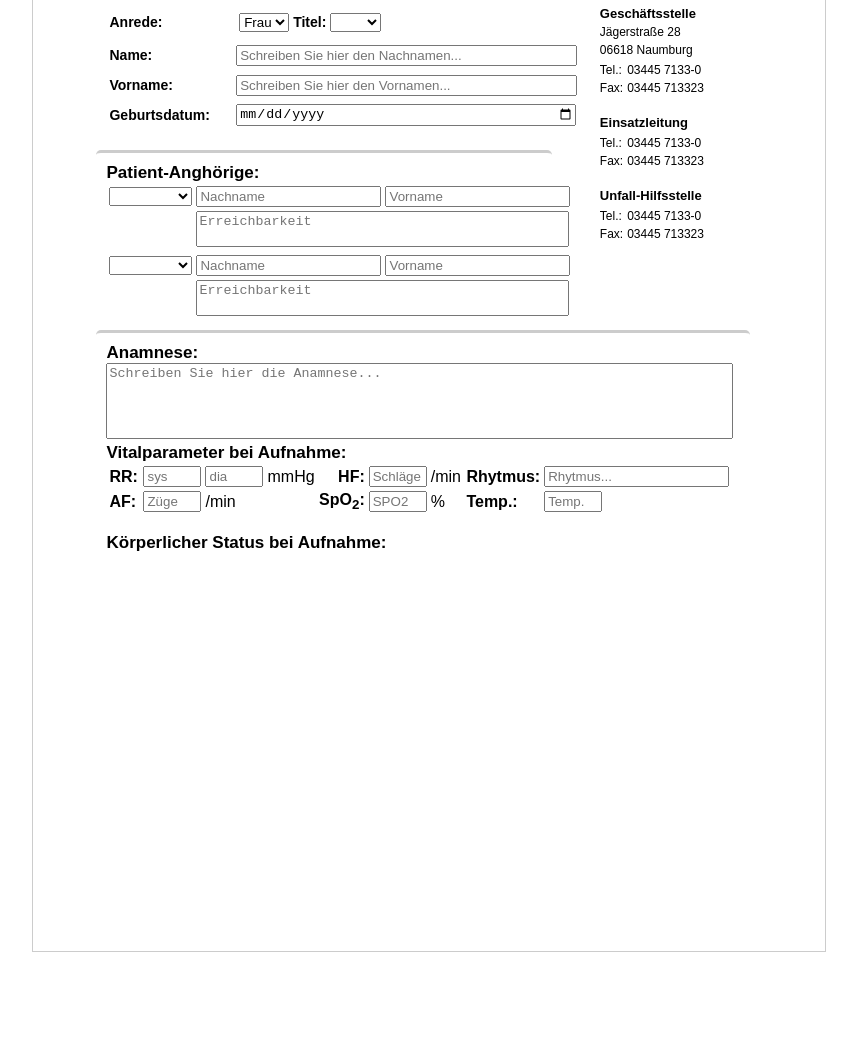
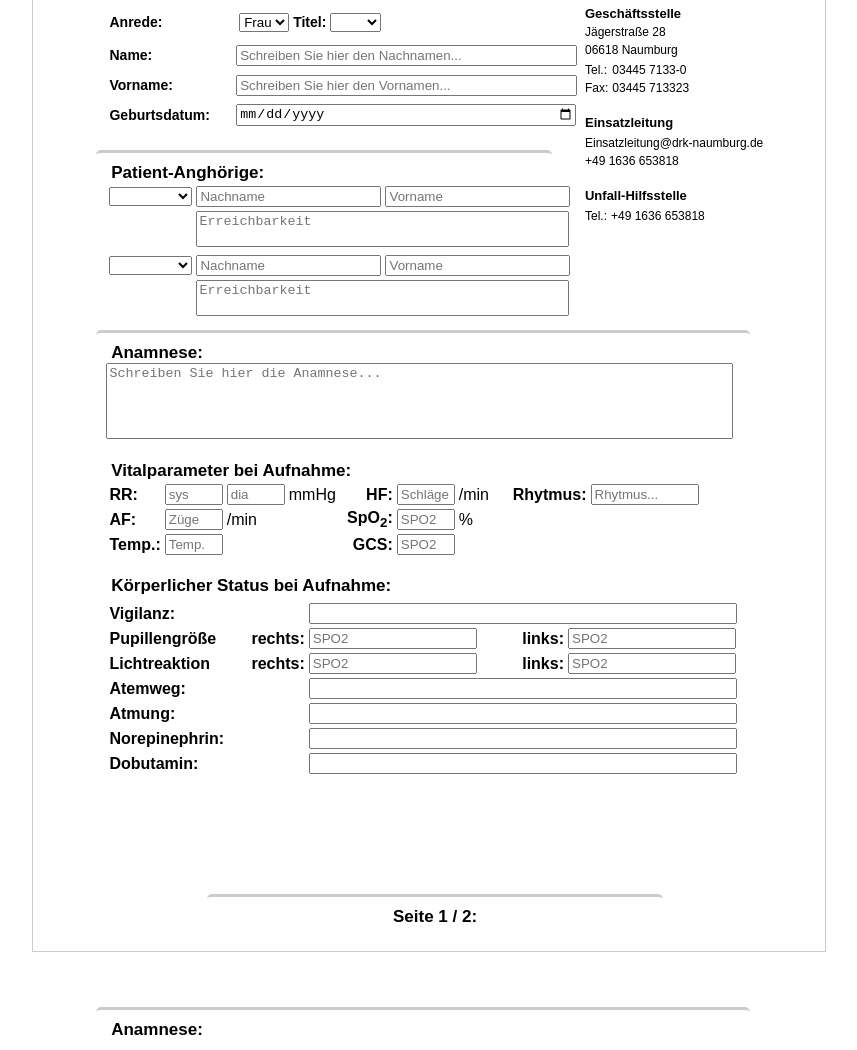
Before and after one commit to Datenflix007/Arztbrief, a plain HTML site: page index.html in a window 1280 px wide. Shown: the part 171-1221 px from the top of the page, without its empty margins (211-1068 px from the left). Before the commit the page ends 1123 px from the top, so only its background shows below. Drawn offline with Linux system fonts and the light colour scheme.

Commit message:
Update index.html

```diff
--- a/index.html
+++ b/index.html
@@ -18,6 +18,7 @@
             border: 1px solid #ccc;
             padding: 20mm;
             position: relative;
+
         }
 
         header {
@@ -109,6 +110,28 @@
             border-radius: 5px;
 
         }
+
+        .seite1 {
+            width: 55%;
+            position: absolute;
+            top: 95%; /* Position unterhalb von "Organisation XYZ" */
+            left: 22%;
+            border-top: 3px solid #ccc;
+            padding: 10px;
+            border-radius: 5px;
+            text-align: center;
+        }
+
+        .patient-verlauf {
+            width: 80%;
+            position: absolute;
+            top: 105%; /* Position unterhalb von "Organisation XYZ" */
+            left: 8%;
+            right: 170px; /* Platz für das Impressum */
+            border-top: 3px solid #ccc;
+            padding: 10px;
+            border-radius: 5px;
+        }
         header {
             display: flex;
             justify-content: space-between;
@@ -159,8 +182,8 @@
                             <tr><td><b style="font-size: 13px">Einsatzleitung</b><br/></td></tr>
                         </table>
                         <table>
-                            <tr><td>Tel.:</td><td>03445 7133-0</td></tr>
-                            <tr><td>Fax:</td><td>03445  713323</td></tr>
+                            <tr><td>Einsatzleitung@drk-naumburg.de</td></tr>
+                            <tr><td>+49 1636 653818</td></tr>
                         </table>
                         <br/>
 
@@ -168,8 +191,7 @@
                             <tr><td><b style="font-size: 13px">Unfall-Hilfsstelle</b><br/></td></tr>
                         </table>
                         <table>
-                            <tr><td>Tel.:</td><td>03445 7133-0</td></tr>
-                            <tr><td>Fax:</td><td>03445  713323</td></tr>
+                            <tr><td>Tel.:</td><td>+49 1636 653818</td></tr>
                         </table>
 
                     </div>
@@ -222,7 +244,7 @@
 
             <!-- Patient-Stammdaten -->
             <div class="patient-member">
-                <b style="font-size: 17px">Patient-Anghörige:</b>
+                <b style="font-size: 17px">&nbspPatient-Anghörige:</b>
 
                 <table>
                     <tr>
@@ -281,11 +303,11 @@
 
 
         <div class="patient-anamnese">
-            <b style="font-size: 17px">Anamnese:</b><br/>
+            <b style="font-size: 17px">&nbspAnamnese:</b><br/>
             <textarea style="width: 98%; height: 70px;" placeholder="Schreiben Sie hier die Anamnese..." ></textarea>
 
-            <br />
-            <b style="font-size: 17px">Vitalparameter bei Aufnahme:</b><br/>
+            <br /><br/>
+            <b style="font-size: 17px">&nbspVitalparameter bei Aufnahme:</b><br/>
             <table>
                 <tr>
                     <td width="50px;"><b>RR:</b></td>
@@ -296,7 +318,7 @@
                     <td width="50px;"><input style="width: 50px;" placeholder="Schläge"/></td>
                     <td width="50px;">/min</td>
                     <td width="50px;"><b>Rhytmus:</b></td>
-                    <td width="50px;" colspan="2"><input  placeholder="Rhytmus..."/></td>
+                    <td width="50px;" colspan="2"><input style="width: 200%" placeholder="Rhytmus..."/></td>
                     <td width="50px;"></td>
                 </tr><tr>
                     <td><b>AF:</b></td>
@@ -306,22 +328,80 @@
                     <td style="text-align: right;"><b>SpO<sub>2</sub>:</b></td>
                     <td><input style="width: 50px;" placeholder="SPO2"/></td>
                     <td>%</td>
-                    <td><b>Temp.:</b></td>
+                    <td></td>
+                    <td></td>
+                    <td></td>
+                </tr><tr>
+                    <td conspan="1" style="text-align: right;"><b>Temp.:</b></td>
                     <td><input style="width: 50px;" placeholder="Temp."/></td>
                     <td></td>
+                    <td></td>
+                    <td style="text-align: right;"><b>GCS:</b></td>
+                    <td><input style="width: 50px;" placeholder="SPO2"/></td>
+                    <td></td>
+                    <td></td>
+                    <td></td>
+                    <td></td>
+                </tr>
+            </table>
+
+            <br/>
+            <b style="font-size: 17px">&nbspKörperlicher Status bei Aufnahme:</b><br/>
+            <table>
+                <tr>
+                    <td width="50"></td>
+                    <td width="50"></td>
+                    <td width="50"></td>
+                    <td width="50"></td>
+                    <td width="50"></td>
+                    <td width="50"></td>
+                    <td width="50"></td>
+                    <td width="50"></td>
+                    <td width="50"></td>
+
+                </tr><tr>
+                    <td width="50px;" colspan="4"><b>Vigilanz:</b></td> <!--@TODO: maybe suggestens or dropdown-->
+                    <td width="50px;" colspan="6"><input style="width: 420px;"/></td>
+                </tr><tr>
+                    <td width="50px;" colspan="3"><b>Pupillengröße</b></td>
+                    <td width="50px;" style="text-align: right;"><b>rechts:</b></td>
+                    <td colspan="2" width="50px;" ><input style="width: 95%" placeholder="SPO2"/></td>
+                    <td width="50px;"  style="text-align: right;"><b>links:</b></td>
+                    <td colspan="2" width="50px;"><input style="width: 95%" placeholder="SPO2"/></td>
+                </tr><tr>
+                    <td width="50px;" colspan="3"><b>Lichtreaktion</b></td>
+                    <td width="50px;" style="text-align: right;"><b>rechts:</b></td>
+                    <td colspan="2" width="50px;" ><input style="width: 95%" placeholder="SPO2"/></td>
+                    <td width="50px;"  style="text-align: right;"><b>links:</b></td>
+                    <td colspan="2" width="50px;"><input style="width: 95%" placeholder="SPO2"/></td>
+                </tr><tr>
+                    <td colspan="4" width="50"><b>Atemweg:</b></td>
+                    <td colspan="6" width="50"><input style="width: 420px;"/></td>
+                </tr><tr>
+                    <td colspan="4" width="50"><b>Atmung:</b></td>
+                    <td colspan="6" width="50"><input style="width: 420px;"/></td>
+                </tr><tr>
+                    <td colspan="4" width="50"><b>Norepinephrin:</b></td>
+                    <td colspan="6" width="50"><input style="width: 420px;"/></td>
+                </tr><tr>
+                    <td colspan="4" width="50"><b>Dobutamin:</b></td>
+                    <td colspan="6" width="50"><input style="width: 420px;"/></td>
                 </tr>
             </table>
 
 
 
+        </div><!-- End of Patient-Anamnese-->
+
+        <div class="seite1">
+            <b style="font-size: 17px">Seite 1 / 2:</b><br/>
+        </div>
 
 
+        <div class="patient-verlauf">
+            <b style="font-size: 17px">&nbspAnamnese:</b><br/>
 
-
-
-            <br/>
-            <b style="font-size: 17px">Körperlicher Status bei Aufnahme:</b><br/>
-        </div><!-- End of Patient-Anamnese-->
+        </div>
 
 
 
```
